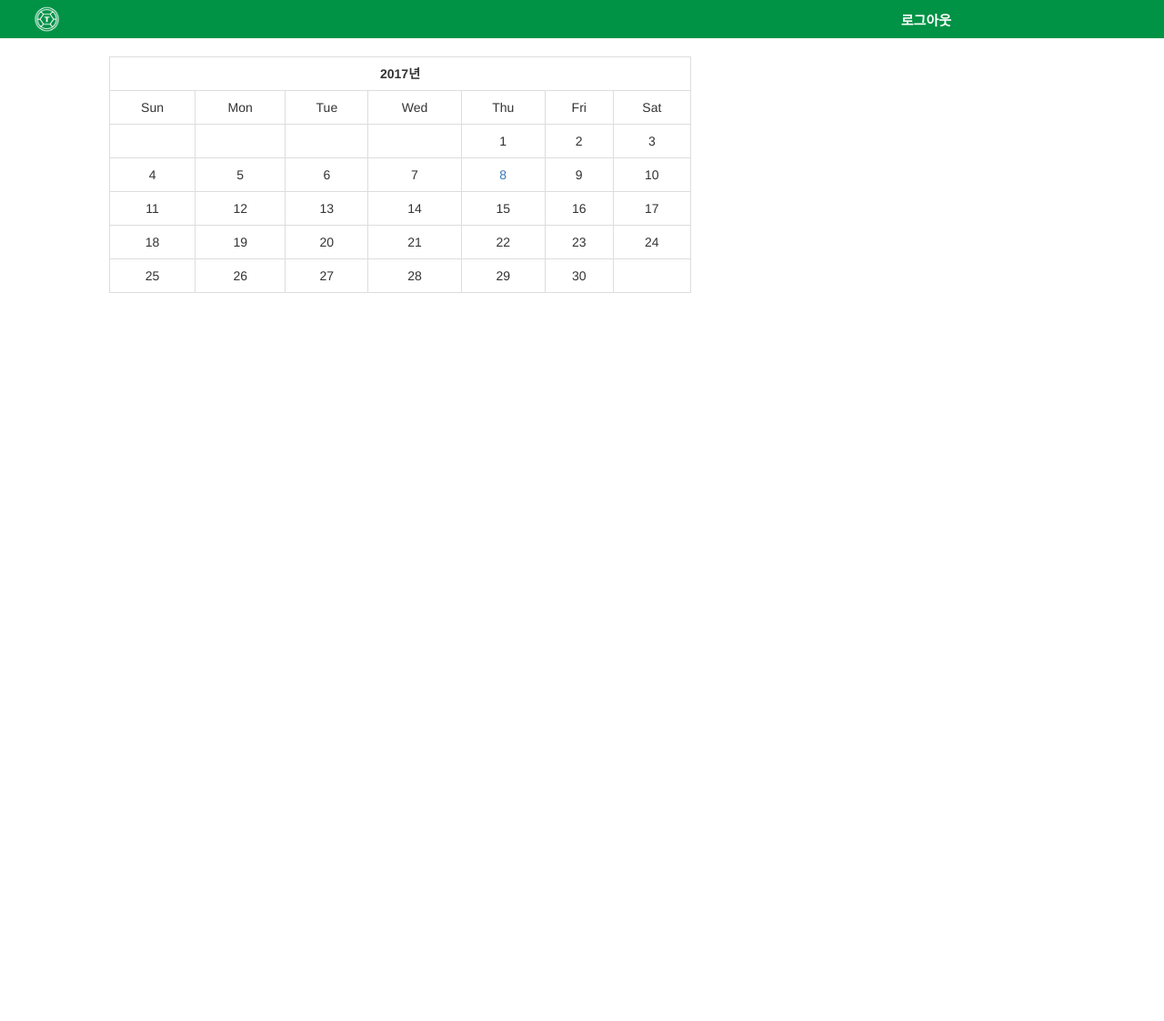
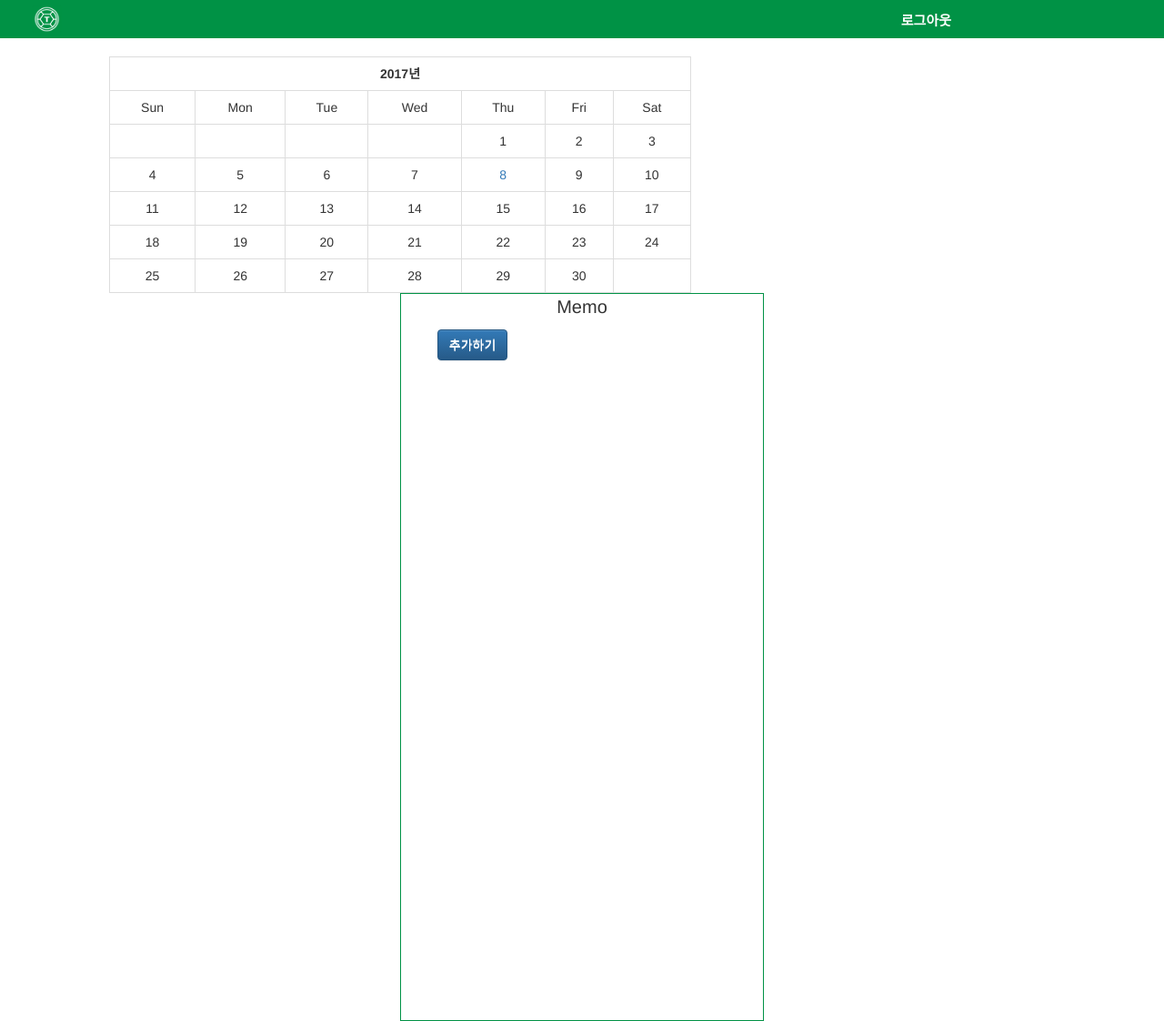
Before and after one commit to welcome-to-donghyun/web-diary, a Django app: page /schedule in a window 1280 px wide. Shown: the whole page at 91% size. Before the commit the page ends 322 px from the top, so only its background shows below. Run offline with Django 3.2, Linux system fonts and the light colour scheme; the visitor is signed in with stand-in values (Sample User, id 1); data that the repository does not hold is empty; some libraries are stand-ins or nearby versions.

Commit message:
메모 기능 추가

```diff
--- a/mysite/settings.py
+++ b/mysite/settings.py
@@ -42,14 +42,15 @@ ALLOWED_HOSTS = [
 # Application definition
 
 INSTALLED_APPS = [
-    'member',
-
     'django.contrib.admin',
     'django.contrib.auth',
     'django.contrib.contenttypes',
     'django.contrib.sessions',
     'django.contrib.messages',
     'django.contrib.staticfiles',
+
+    'member',
+    'schedule',
 ]
 
 MIDDLEWARE = [
--- a/schedule/urls.py
+++ b/schedule/urls.py
@@ -1,6 +1,11 @@
 from django.conf.urls import url
 from . import views
 
+app_name='schedule'
 urlpatterns = [
-    url(r'^schedule$', views.to_do_list_calendar, name='schedule_main'),
+    url(r'^schedule$', views.to_do_list_calendar, name='memo_main'),
+    url(r'^memo/new$', views.MemoNew.as_view(), name='memo_new'),
+    url(r'^memo/edit/(?P<pk>[0-9]+)$', views.memo_edit, name='memo_edit'),
+    url(r'^memo/detail/(?P<pk>[0-9]+)$', views.MemoDetailView.as_view(), name='memo_detail'),
+    url(r'^memo/delete/(?P<pk>[0-9]+)$', views.MemoDelete.as_view(), name='memo_delete'),
 ]
--- a/schedule/views.py
+++ b/schedule/views.py
@@ -8,6 +8,8 @@ from django.views.generic.detail import DetailView
 from django.utils import timezone
 
 from schedule.utils import ScheduleCalendar
+from .models import Memo
+from .forms import MemoModelForm, MemoEditModelForm
 
 def index(request):
     return render(request, 'common/index.html', {})
@@ -43,4 +45,64 @@ def to_do_list_calendar(request, date=ScheduleCalendar.today):
     # context['to_do_list'] = to_do_list
     context['date'] = date
     # context['today'] = TaskCalendar.today_to_str()
+    context['memos'] = Memo.objects.filter(user=request.user)
     return render(request, 'schedule/calendar.html', context)
+
+# Memo
+# @method_decorator(login_required, name='dispatch')
+class MemoNew(View):
+
+    def get(self, request, *args, **kwargs):
+
+        form = MemoModelForm()
+        return render(request, 'schedule/memo_edit.html', {'form': form})
+
+    def post(self, request,  *args, **kwargs):
+
+        form = MemoModelForm(request.POST)
+        if form.is_valid():
+            memo = form.save(commit=False)
+            memo.user = request.user
+            memo.save()
+            return redirect('schedule:memo_main')
+
+
+# @login_required()
+def memo_edit(request, pk):
+    memo = get_object_or_404(Memo, pk=pk)
+    if request.method == 'POST':
+        form = MemoEditModelForm(data=request.POST, instance=memo)
+
+        if form.is_valid():
+            form.save()
+            return redirect('schedule:memo_main')
+    else:
+        form = MemoEditModelForm(instance=memo)
+
+    return render(request, 'schedule/memo_edit.html', {'form': form})
+
+
+
+# @method_decorator(login_required, name='dispatch')
+class MemoDetailView(DetailView):
+
+    model = Memo
+    template_name = 'schedule/memo_detail.html'
+
+    # def get_context_data(self, **kwargs):
+    #     context = super(TaskDetailView, self).get_context_data(**kwargs)
+    #     context['date'] = self.object.mission.date.strftime('%Y%m%d')
+    #     context['today'] = TaskCalendar.today
+    #     return context
+
+
+# @method_decorator(login_required, name='dispatch')
+class MemoDelete(View):
+
+    def post(self, request, *args, **kwargs):
+        user = request.user
+        memo = get_object_or_404(Memo, pk=kwargs['pk'])
+        if memo.user == user:
+            memo.delete()
+
+        return redirect('schedule:memo_main')
--- a/templates/schedule/calendar.html
+++ b/templates/schedule/calendar.html
@@ -39,7 +39,24 @@
       </table>
     </article>
 
+    <aside id='aside'>
+      <div id="today-goal">
+        <div style="width:80%; margin: 0 auto;">
+        <p style="text-align: center; font-size: 20px;">Memo</p>
 
+        <a href="{% url 'schedule:memo_new' %}" class="btn btn-default btn-primary">추가하기</a>
+
+        <div>
+          {% for memo in memos %}
+          <p style="font-size: 15px;">{{ memo.title }}</p>
+
+          <a href="{% url 'schedule:memo_detail' pk=memo.pk %}" class = "btn btn-default btn-primary">상세보기</a>
+          {% endfor %}
+        </div>
+        </div>
+      </div>
+
+    </aside>
   </section>
 
 
```
Also changed, not shown: schedule/forms.py (added, +34 -0 lines), templates/schedule/memo_detail.html (added, +27 -0 lines), templates/schedule/memo_edit.html (added, +12 -0 lines).
